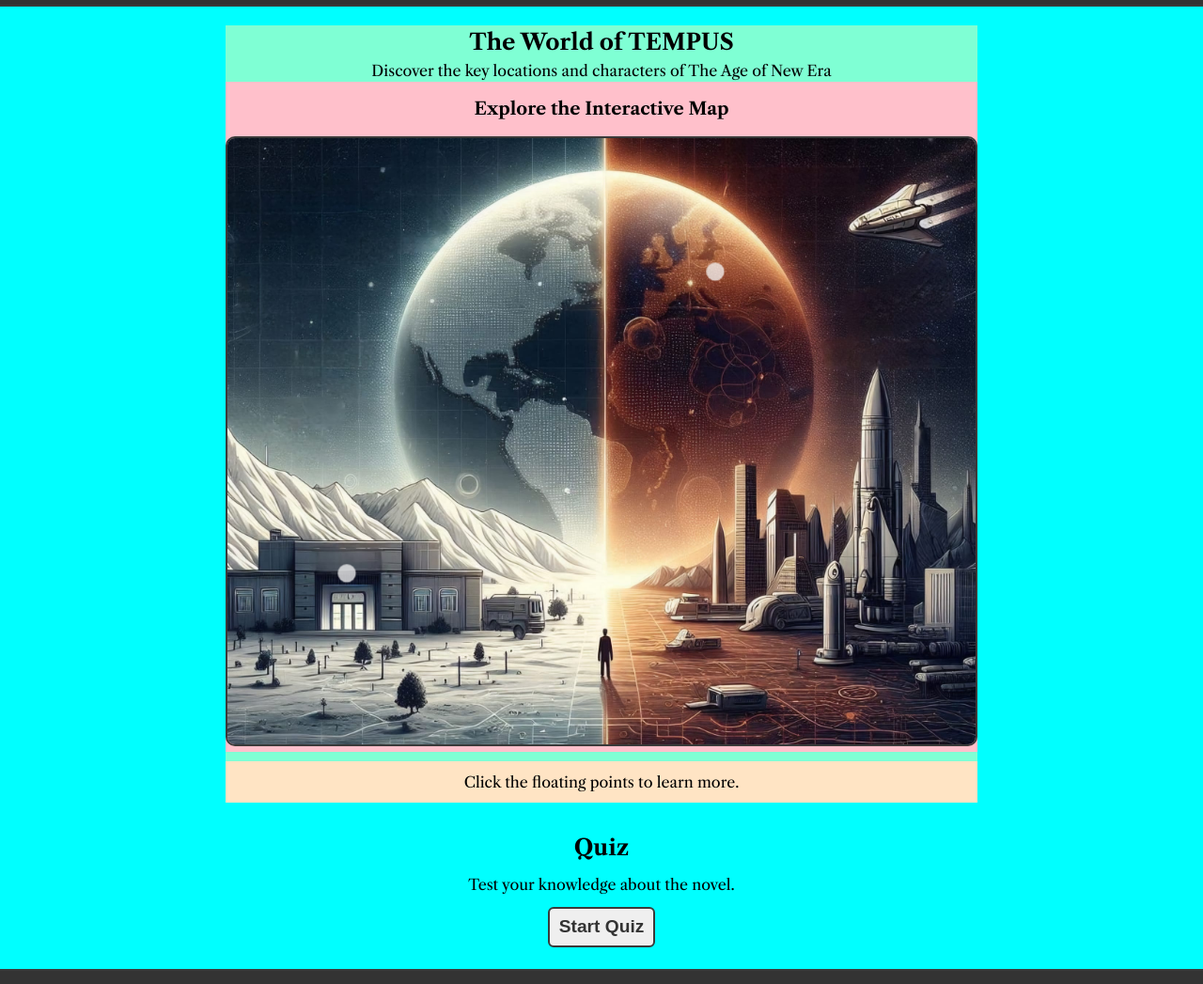
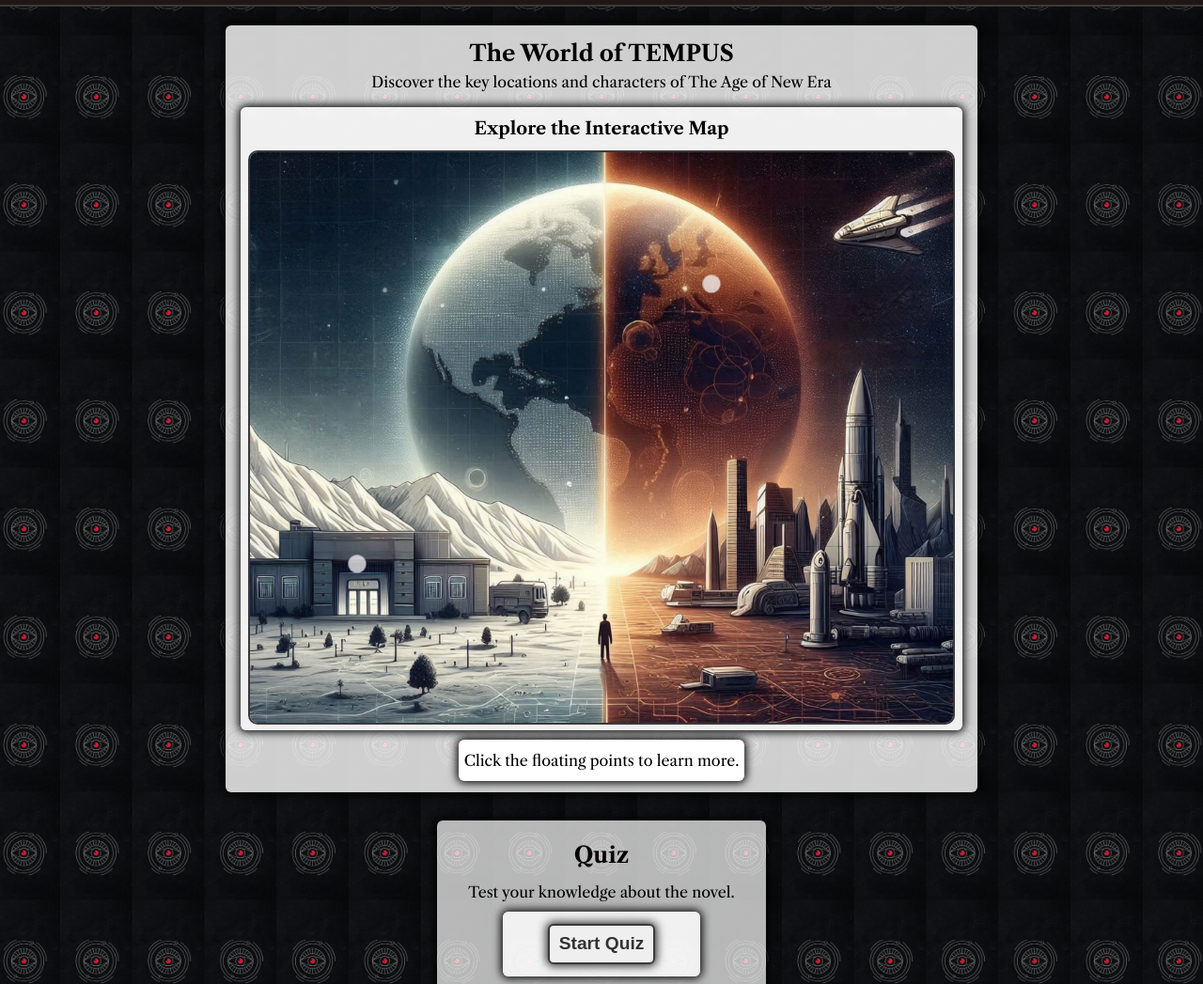
Before and after one commit to cptvalleyberg84/universe-of-tempus, a plain HTML site: page index.html in a window 1280 px wide. Shown: the part 75-1122 px from the top of the page at 94% size. Drawn offline with nearby package versions, Linux system fonts and the light colour scheme.

Commit message:
Fix another overflow attack/fix quiz and map layout / add background

```diff
--- a/assets/css/style.css
+++ b/assets/css/style.css
@@ -7,27 +7,29 @@
     box-sizing: border-box;
     line-height: 1.5;
     text-align: center;
-
 }
 
 body {
-    background-color: aqua;
+    background-image: url("../images/cover-logo2.png");
+    background-repeat: repeat;
+    background-size: 6%;
+    background-position: center;
     display: flex;
     flex-direction: column;
     font-family: "Libre Caslon Text", serif;
     color: black;
     height: 100vh;
-    max-width: 100vw;
     width: 100%;
 }
 
 /* Header Styling */
 header {
-    background-color: #333;
+    background-color: #1f1717;
     border-bottom: 2px solid #3a3a3a;
     padding: 1rem 0;
     color: white;
     text-align: center;
+    width: 100%;
 }
 
 /* Main Content area styling */
@@ -50,6 +52,18 @@ section {
 #map-section {
     background-color: aquamarine;
     max-width: 800px;
+    width: 100%;
+    background-color: rgba(255, 255, 255, 0.8);
+    box-shadow: 0 0 10px 2px;
+    border-radius: 6px;
+    display: flex;
+    flex-direction: column;
+    align-items: center;
+    padding: 12px 0;
+}
+
+#map-section p {
+    padding-bottom: 15px;
 }
 
 #map-container {
@@ -57,22 +71,29 @@ section {
     max-width: 800px;
     /* adding position relative - for the floating point to respond better to responsivity */
     position: relative;
+    background-color: rgba(255, 255, 255, 0.7);
+    box-shadow: 0 0 10px 2px;
+    border-radius: 6px;
+    width: 96%;
 }
 
 #map-container h3 {
-    padding: 15px 0;
+    padding: 9px 0;
 }
 
 #map-image {
-    max-width: 100%;
+    width: 98%;
     border: 2px solid #3a3a3a;
     border-radius: 10px;
 }
 
 #map-description {
     margin-top: 10px;
-    padding: 10px 0;
-    background-color: bisque;
+    padding: 10px 6px;
+    background-color: white;
+    box-shadow: 0 0 10px 2px;
+    border-radius: 6px;
+    max-width: 93%;
 }
 
 /* The Floating Dot */
@@ -119,10 +140,15 @@ section {
     justify-content: center;
     align-items: center;
     flex-direction: column;
+    width: 100%;
     /* figure out the question section size */
-    /* max-width: 800px;
-    height: 700px;
-    margin-bottom: 60px; */
+    max-width: 350px;
+    height: 200px;
+    padding-bottom: 15px;
+    margin-bottom: 60px;
+    background-color: rgba(255, 255, 255, 0.7);
+    box-shadow: 0 0 10px 2px;
+    border-radius: 6px;
 }
 
 #quiz-section p {
@@ -165,10 +191,10 @@ section {
 #quiz-container {
     width: 600px;
     max-width: 60%;
-    /* background-color: white;
+    background-color: rgba(255, 255, 255, 0.8);
     border-radius: 6px;
     padding: 10px;
-    box-shadow: 0 0 10px 2px; */
+    box-shadow: 0 0 10px 2px;
 }
 
 .answer-btn-grid {
@@ -188,18 +214,23 @@ section {
     font-weight: bold;
     font-size: 1.2rem;
     cursor: pointer;
+    box-shadow: 0 0 10px 2px;
+    transition: background-color 0.3s;
 }
 
 .btn:hover {
     border-color: green;
+    background-color: #e0e0e0;
 }
 
 .btn.correct {
-    background-color: green;
+    background-color: lightgreen;
+    border-color: rgb(58, 95, 58);
 }
 
 .btn.wrong {
-    background-color: red;
+    background-color: lightcoral;
+    border-color: rgb(168, 87, 87);
 }
 
 .start-btn,
@@ -207,6 +238,7 @@ section {
     font-size: 1.5rem;
     font-weight: bold;
     padding: 10px 20px;
+    background-color: #e0e0e0;
 }
 
 .controls {
@@ -228,7 +260,7 @@ section {
 footer #social {
     list-style-type: none;
     padding: 20px 0;
-    background-color: #333;
+    background-color: #1f1717;
     border-top: 2px solid #3a3a3a;
     display: flex;
     justify-content: space-evenly;
@@ -245,3 +277,7 @@ footer #social {
     font-size: 1.5rem;
     color: #fff;
 }
+
+footer>p {
+    color: #fff;
+}
--- a/assets/js/script.js
+++ b/assets/js/script.js
@@ -1,7 +1,7 @@
 // Declare map locations data array
 const locations = [{
         name: "Holy Cross Mountains",
-        description: "'They may not be the tallest, but they are certainly some of the oldest natural formations in Europe. (...) Lands where pagans loved to live freely. Where the long lustful nights full of barbaric drinks and rituals around the bonfire gave birth to the legends of Baba Yaga.'",
+        description: "'They may not be the tallest, but they are certainly some of the oldest natural formations in Europe. (...) Lands where pagans loved to live freely. Where the long lustful nights full of barbaric drinks and rituals around the bonfire gave birth to the legends of Baba Yaga.'<br><span style='display: block; text-align: right; margin-top: 10px; font-weight: bold;'>Chapter 1: The Origin</span>",
         col: 64,
         row: 27
     },
```
Also changed, not shown: assets/images/cover-logo.png (added), assets/images/cover-logo2.png (added).
